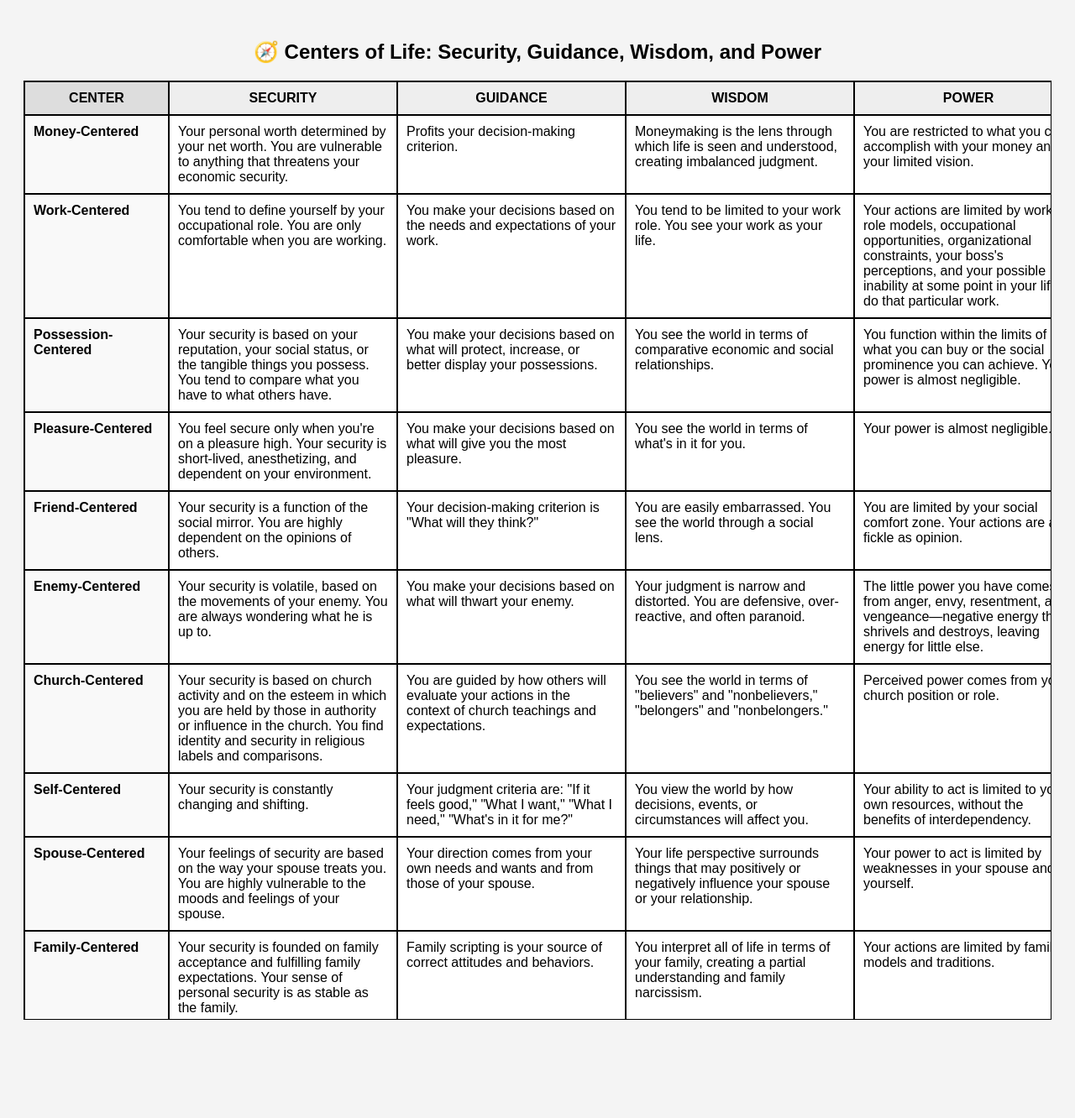
After one commit to kbulbul026-coder/Centers, a Flask app: page /centers-matrix in a window 1280 px wide. The commit adds this page. Shown: the top 1332 px of the page at 84% size. Run offline with Flask 3, Linux system fonts and the light colour scheme.

Commit message:
add update

```diff
--- a/app.py
+++ b/app.py
@@ -1,19 +1,19 @@
-
 from flask import Flask, render_template
 
 app = Flask(__name__)
 
-# होम पेज - यहाँ से आप दोनों टेबल पर जा सकते हैं
 @app.route('/')
 def index():
     return render_template('index.html')
 
-# पुराना Centers of Life पेज
-@app.route('/centers')
-def centers():
-    return render_template('centers.html')
+@app.route('/centers-matrix')
+def centers_matrix():
+    return render_template('centers_matrix.html')
 
-# आपका नया मिशन वक्तव्य पेज
+@app.route('/perspective-matrix')
+def perspective_matrix():
+    return render_template('perspective_matrix.html')
+
 @app.route('/mission')
 def mission():
     return render_template('mission.html')
--- /dev/null
+++ b/templates/centers_matrix.html
@@ -0,0 +1,158 @@
+
+<!DOCTYPE html>
+<html lang="en">
+<head>
+    <meta charset="UTF-8">
+    <meta name="viewport" content="width=device-width, initial-scale=1.0">
+    <title>Centers of Life Table</title>
+    <style>
+        body { font-family: Arial, sans-serif; background-color: #f4f4f4; padding: 20px; }
+
+        /* Container for the scrollable table */
+        .table-container {
+            max-width: 100%;
+            max-height: 80vh; /* Vertical scroll height */
+            overflow: auto;   /* Enables both horizontal and vertical scrolling */
+            border: 1px solid #000;
+            background: white;
+        }
+
+        table {
+            border-collapse: separate; /* Required for sticky borders to work */
+            border-spacing: 0;
+            width: 100%;
+        }
+
+        th, td {
+            border: 1px solid #000;
+            padding: 10px;
+            min-width: 250px; /* Ensures horizontal scrolling triggers */
+            background-color: white;
+            vertical-align: top;
+        }
+
+        /* STICKY HEADERS */
+        thead th {
+            position: sticky;
+            top: 0;
+            z-index: 10; /* Keeps header above table body */
+            background-color: #eee;
+            font-weight: bold;
+            text-align: center;
+        }
+
+        /* STICKY FIRST COLUMN (CENTER) */
+        th:first-child, td:first-child {
+            position: sticky;
+            left: 0;
+            z-index: 5; /* Keeps column above other body cells */
+            min-width: 150px;
+            background-color: #f9f9f9;
+            font-weight: bold;
+        }
+
+        /* THE CORNER CELL (Must have highest z-index) */
+        thead th:first-child {
+            z-index: 15;
+            background-color: #ddd;
+        }
+
+        h2 { text-align: center; }
+    </style>
+</head>
+<body>
+    <h2>🧭 Centers of Life: Security, Guidance, Wisdom, and Power</h2>
+    <div class="table-container">
+        <table>
+            <thead>
+                <tr>
+                    <th>CENTER</th>
+                    <th>SECURITY</th>
+                    <th>GUIDANCE</th>
+                    <th>WISDOM</th>
+                    <th>POWER</th>
+                </tr>
+            </thead>
+            <tbody>
+                <tr>
+                    <td>Money-Centered</td>
+                    <td>Your personal worth determined by your net worth. You are vulnerable to anything that threatens your economic security.</td>
+                    <td>Profits your decision-making criterion.</td>
+                    <td>Moneymaking is the lens through which life is seen and understood, creating imbalanced judgment.</td>
+                    <td>You are restricted to what you can accomplish with your money and your limited vision.</td>
+                </tr>
+                <tr>
+                    <td>Work-Centered</td>
+                    <td>You tend to define yourself by your occupational role. You are only comfortable when you are working.</td>
+                    <td>You make your decisions based on the needs and expectations of your work.</td>
+                    <td>You tend to be limited to your work role. You see your work as your life.</td>
+                    <td>Your actions are limited by work role models, occupational opportunities, organizational constraints, your boss's perceptions, and your possible inability at some point in your life to do that particular work.</td>
+                </tr>
+                <tr>
+                    <td>Possession-Centered</td>
+                    <td>Your security is based on your reputation, your social status, or the tangible things you possess. You tend to compare what you have to what others have.</td>
+                    <td>You make your decisions based on what will protect, increase, or better display your possessions.</td>
+                    <td>You see the world in terms of comparative economic and social relationships.</td>
+                    <td>You function within the limits of what you can buy or the social prominence you can achieve. Your power is almost negligible.</td>
+                </tr>
+                <tr>
+                    <td>Pleasure-Centered</td>
+                    <td>You feel secure only when you're on a pleasure high. Your security is short-lived, anesthetizing, and dependent on your environment.</td>
+                    <td>You make your decisions based on what will give you the most pleasure.</td>
+                    <td>You see the world in terms of what's in it for you.</td>
+                    <td>Your power is almost negligible.</td>
+                </tr>
+                <tr>
+                    <td>Friend-Centered</td>
+                    <td>Your security is a function of the social mirror. You are highly dependent on the opinions of others.</td>
+                    <td>Your decision-making criterion is "What will they think?"</td>
+                    <td>You are easily embarrassed. You see the world through a social lens.</td>
+                    <td>You are limited by your social comfort zone. Your actions are as fickle as opinion.</td>
+                </tr>
+                <tr>
+                    <td>Enemy-Centered</td>
+                    <td>Your security is volatile, based on the movements of your enemy. You are always wondering what he is up to.</td>
+                    <td>You make your decisions based on what will thwart your enemy.</td>
+                    <td>Your judgment is narrow and distorted. You are defensive, over-reactive, and often paranoid.</td>
+                    <td>The little power you have comes from anger, envy, resentment, and vengeance—negative energy that shrivels and destroys, leaving energy for little else.</td>
+                </tr>
+                <tr>
+                    <td>Church-Centered</td>
+                    <td>Your security is based on church activity and on the esteem in which you are held by those in authority or influence in the church. You find identity and security in religious labels and comparisons.</td>
+                    <td>You are guided by how others will evaluate your actions in the context of church teachings and expectations.</td>
+                    <td>You see the world in terms of "believers" and "nonbelievers," "belongers" and "nonbelongers."</td>
+                    <td>Perceived power comes from your church position or role.</td>
+                </tr>
+                <tr>
+                    <td>Self-Centered</td>
+                    <td>Your security is constantly changing and shifting.</td>
+                    <td>Your judgment criteria are: "If it feels good," "What I want," "What I need," "What's in it for me?"</td>
+                    <td>You view the world by how decisions, events, or circumstances will affect you.</td>
+                    <td>Your ability to act is limited to your own resources, without the benefits of interdependency.</td>
+                </tr>
+                <tr>
+                    <td>Spouse-Centered</td>
+                    <td>Your feelings of security are based on the way your spouse treats you. You are highly vulnerable to the moods and feelings of your spouse.</td>
+                    <td>Your direction comes from your own needs and wants and from those of your spouse.</td>
+                    <td>Your life perspective surrounds things that may positively or negatively influence your spouse or your relationship.</td>
+                    <td>Your power to act is limited by weaknesses in your spouse and in yourself.</td>
+                </tr>
+                <tr>
+                    <td>Family-Centered</td>
+                    <td>Your security is founded on family acceptance and fulfilling family expectations. Your sense of personal security is as stable as the family.</td>
+                    <td>Family scripting is your source of correct attitudes and behaviors.</td>
+                    <td>You interpret all of life in terms of your family, creating a partial understanding and family narcissism.</td>
+                    <td>Your actions are limited by family models and traditions.</td>
+                </tr>
+                <tr>
+                    <td>Principle-Centered</td>
+                    <td>Your security is based on correct principles that do not change regardless of external conditions or circumstances.</td>
+                    <td>You are guided by a compass (conscience educated by principles). You stand apart from situations and emotions, looking at the balanced whole.</td>
+                    <td>Your judgment encompasses a broad spectrum of long-term consequences and reflects a wise balance and quiet assurance.</td>
+                    <td>Your power is limited only by your understanding and observance of natural law and correct principles. You experience an interdependent freedom.</td>
+                </tr>
+            </tbody>
+        </table>
+    </div>
+</body>
+</html>
```
Also changed, not shown: templates/index.html (+13 -8 lines), templates/perspective_matrix.html (added, +77 -0 lines).
